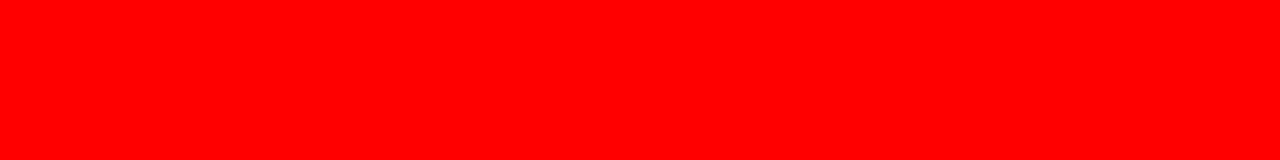
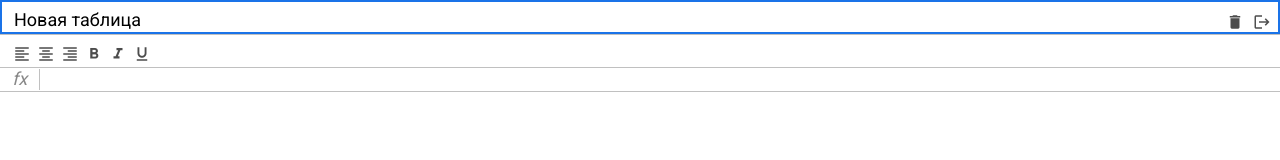
Before and after one commit to Oleg86rus/excel, a website built with webpack: page src/index.html in a window 1280 px wide. Built offline with nearby package versions, Linux system fonts and the light colour scheme.

Commit message:
header, toolbaar some css

```diff
--- a/package.json
+++ b/package.json
@@ -48,6 +48,7 @@
   },
   "dependencies": {
     "html-entities": "^2.3.3",
+    "normalize.css": "^8.0.1",
     "util": "^0.12.5"
   }
 }
--- a/src/index.html
+++ b/src/index.html
@@ -4,8 +4,54 @@
     <meta charset="UTF-8">
     <title>Pure JavaScript Excel</title>
     <link rel="shortcut icon" href="favicon.ico">
+    <link rel="stylesheet" href="https://fonts.googleapis.com/icon?family=Material+Icons">
 </head>
 <body>
-<div id="app" class="container"></div>
+<div id="app" class="container">
+    <div class="excel">
+        <div class="excel__header">
+            <input type="text" value="Новая таблица" class="input">
+            <div>
+                <div class="button">
+                    <i class="material-icons">delete</i>
+                </div>
+                <div class="button">
+                    <i class="material-icons">logout</i>
+                </div>
+            </div>
+        </div>
+        <div class="excel__toolbar">
+            <div class="button">
+                <i class="material-icons">format_align_left</i>
+            </div>
+            <div class="button">
+                <i class="material-icons">format_align_center</i>
+            </div>
+            <div class="button">
+                <i class="material-icons">format_align_right</i>
+            </div>
+            <div class="button">
+                <i class="material-icons">format_bold</i>
+            </div>
+            <div class="button">
+                <i class="material-icons">format_italic</i>
+            </div>
+            <div class="button">
+                <i class="material-icons">format_underlined</i>
+            </div>
+        </div>
+        <div class="excel__formula">
+            <div class="info">
+                fx
+            </div>
+            <div class="input" contenteditable spellcheck="false">
+
+            </div>
+        </div>
+        <div class="excel__table">
+
+        </div>
+    </div>
+</div>
 </body>
 </html>
--- /dev/null
+++ b/src/scss/_mixins.scss
@@ -0,0 +1,22 @@
+@mixin button($color: green) {
+  height: 24px;
+  min-width: 24px;
+  padding: 3px;
+  text-align: center;
+  position: relative;
+  display: inline-block;
+  color: rgba(0,0,0,.7);
+
+  & i {
+    font-size: 18px;
+  }
+
+  &:active, &.active {
+    color: $color;
+  }
+
+  &:hover {
+    background: #eee;
+    cursor: pointer;
+  }
+}
--- /dev/null
+++ b/src/scss/_variables.scss
@@ -0,0 +1,5 @@
+$header-height: 34px;
+$toolbar-height: 34px;
+$formula-height: 24px;
+$border-color: #c0c0c0;
+$info-cell-width: 40px;
--- /dev/null
+++ b/src/scss/formula.scss
@@ -0,0 +1,31 @@
+@import "_variables.scss";
+@import "_mixins.scss";
+
+.excel__formula {
+  position: absolute;
+  left: 0;
+  right: 0;
+  top: $header-height + $toolbar-height;
+  height: $formula-height;
+  display: flex;
+  align-items: center;
+  border-bottom: 1px solid $border-color;
+
+
+  .info {
+    font-size: 18px;
+    font-style: italic;
+    text-align: center;
+    border-right: 1px solid $border-color;
+    min-width: $info-cell-width;
+  }
+
+  .input {
+    padding: 4px;
+    font-size: 12px;
+    outline: none;
+    width: 100%;
+    height: 100%;
+  }
+
+}
--- /dev/null
+++ b/src/scss/header.scss
@@ -0,0 +1,39 @@
+@import "_variables.scss";
+@import "_mixins.scss";
+
+.excel__header {
+  position: absolute;
+  top: 0;
+  right: 0;
+  left: 0;
+  height: $header-height;
+  padding: 8px 4px 0;
+  display: flex;
+  justify-content: space-between;
+
+  & .input {
+    margin: 0;
+    padding: 2px 7px;
+    min-width: 1px;
+    color: #000;
+    border: 1px solid transparent;
+    border-radius: 2px;
+    height: 20px;
+    font-size: 18px;
+    line-height: 22px;
+    outline: none;
+  }
+
+  &:focus {
+    border: 1px solid $border-color;
+  }
+
+  &:hover {
+    border: 2px solid #1a73e8;
+  }
+
+  .button {
+    @include button(red);
+  }
+
+}
--- a/src/scss/index.scss
+++ b/src/scss/index.scss
@@ -1,5 +1,22 @@
-$red: red;
+@import url('https://fonts.googleapis.com/css2?family=Roboto&display=swap');
+@import '~normalize.css';
+@import "header.scss";
+@import "toolbar.scss";
+@import "formula.scss";
+@import "table.scss";
+
+* {
+  margin: 0;
+  padding: 0;
+  box-sizing: border-box;
+}
 
 body {
-  background: $red;
+  font-family: 'Roboto', sans-serif;
+  font-size: 12px;
 }
+
+.excel {
+  position: relative;
+  color: #888;
+}
--- /dev/null
+++ b/src/scss/table.scss
@@ -0,0 +1,6 @@
+@import "_variables.scss";
+@import "_mixins.scss";
+
+.excel__table {
+
+}
--- /dev/null
+++ b/src/scss/toolbar.scss
@@ -0,0 +1,18 @@
+@import "_variables.scss";
+@import "_mixins.scss";
+
+.excel__toolbar {
+  position: absolute;
+  height: $toolbar-height;
+  top: $toolbar-height;
+  right: 0;
+  left: 0;
+  border-top: 1px solid $border-color;
+  border-bottom: 1px solid $border-color;
+  padding: 7px 10px;
+  display: flex;
+
+  .button {
+    @include button(red)
+  }
+}
```
Also changed, not shown: 1 other file.
